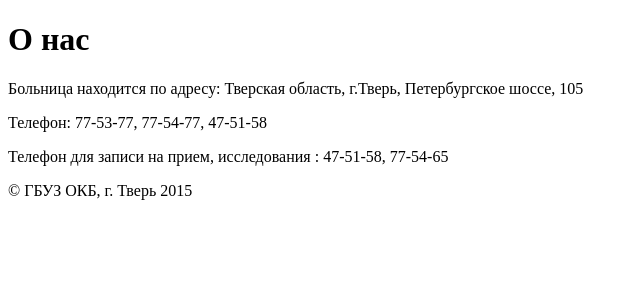
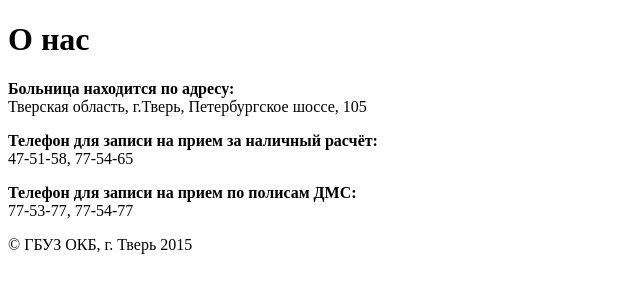
Before and after one commit to kvazarum/prereg, a Yii app: template frontend/views/site/about.php in a window 1280 px wide. Shown: the top 300 px of the page, without its empty margins (0-640 px from the left). Run offline with PHP 8.4 and a stand-in for Yii, Linux system fonts and the light colour scheme; the template is opened without the code that fills it, so the values that code supplies are empty; some libraries are stand-ins or nearby versions.

Commit message:
изменены данные

```diff
--- a/frontend/views/site/about.php
+++ b/frontend/views/site/about.php
@@ -8,11 +8,28 @@
 $this->params['breadcrumbs'][] = $this->title;
 ?>
 <div class="site-about">
-    <h1><?= Html::encode($this->title) ?></h1>
 
-    <p>Больница находится по адресу: Тверская область, г.Тверь, Петербургское шоссе, 105</p>
-    <p>Телефон: 77-53-77, 77-54-77, 47-51-58</p>
-    <p>Телефон для записи на прием, исследования : 47-51-58, 77-54-65</p>
+    <?php
+        echo html::beginTag('div', ['class' => 'col-lg-4']);
+            echo html::beginTag('div', ['class' => 'panel panel-info ']);
+            echo Html::beginTag('div', ['class' => 'panel-heading'] );
+            echo Html::tag('h1', Html::encode($this->title), ['class' => 'panel-title'] );
+            echo Html::endTag('div');
 
+            echo Html::beginTag('div', ['class' => 'panel-body'] );
+    ?>
+    <p><b>Больница находится по адресу:</b><br />
+        Тверская область, г.Тверь, Петербургское шоссе, 105</p>
+    <p><b>Телефон для записи на прием за наличный расчёт:</b><br>
+        47-51-58, 77-54-65
+    </p>
+
+    <p><b>Телефон для записи на прием по полисам ДМС:</b><br />
+        77-53-77, 77-54-77</p>
+    <?php
+                echo Html::endTag('div');
+            echo Html::endTag('div');
+        echo Html::endTag('div');
+            ?>
 
 </div>
```
